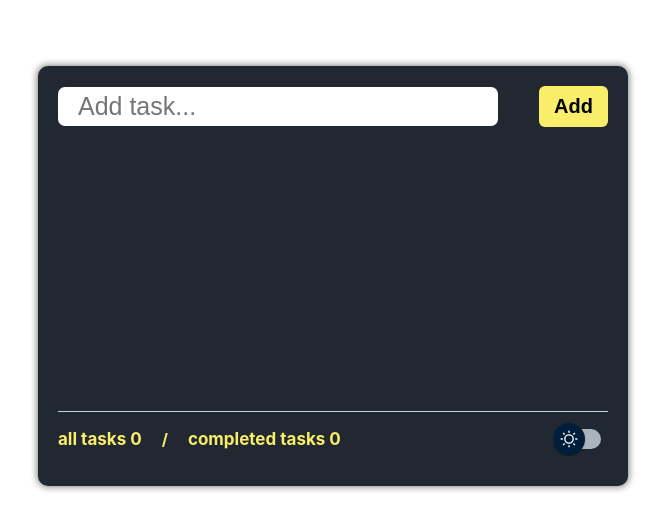
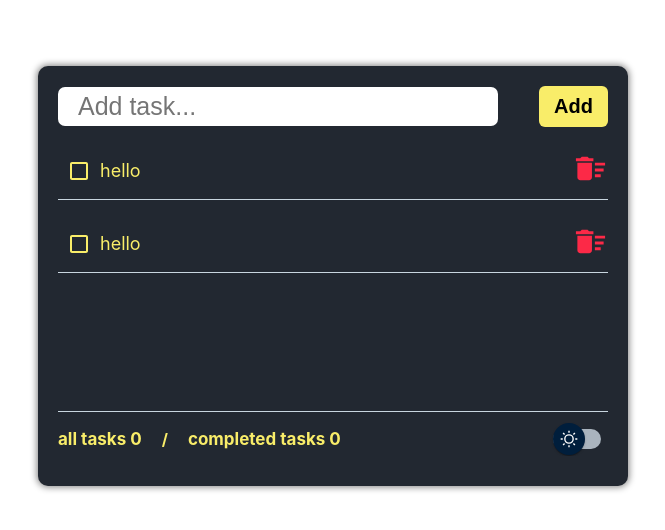
Before and after one commit to VaheGasparyan/todo-list, a React (Create React App) app: page / in a window 1280 px wide. Shown: the part 124-654 px from the top of the page, without its empty margins (307-972 px from the left). Built offline with nearby package versions, Linux system fonts and the light colour scheme.

Commit message:
create drawTodos

```diff
--- /dev/null
+++ b/src/components/drawTodo/components/emptyTodos/index.tsx
@@ -0,0 +1,7 @@
+const EmptyTodos = () => {
+    return (
+        <h1 style={{textAlign: 'center', color: '#f9ed69'}}>No tasks!</h1>
+    );
+};
+
+export default EmptyTodos;
--- /dev/null
+++ b/src/components/drawTodo/drawTodo.css
@@ -0,0 +1,31 @@
+.todo_list {
+    height: 400px;
+    width: 100%;
+
+}
+
+.todo_list .elements {
+    display: flex;
+    justify-content: space-between;
+    align-items: center;
+    border-bottom: 1px solid #C9D6DF;
+    margin-top: 15px;
+}
+
+.todo_list .elements .left {
+    display: flex;
+    align-items: center;
+}
+
+.todo_list .elements p {
+    color: #F9ED69;
+    font-size: 18px;
+}
+
+.todo_list .elements .left svg {
+    color: #F9ED69;
+}
+
+.todo_list .elements .right svg {
+    color: #FC2947;
+}
--- /dev/null
+++ b/src/components/drawTodo/index.tsx
@@ -0,0 +1,34 @@
+import {FC, useEffect} from "react";
+import {IDrawTodoPropsInterface} from "interfaces/drawTodoPropsInterface";
+
+import EmptyTodos from "./components/emptyTodos";
+import {Checkbox} from "@mui/material";
+import DeleteSweepIcon from '@mui/icons-material/DeleteSweep';
+
+import './drawTodo.css';
+
+const DrawTodo: FC<IDrawTodoPropsInterface> = ({ todo }) => {
+    useEffect(() => {
+        console.log(todo);
+    }, []);
+    const label = { inputProps: { 'aria-label': 'Checkbox demo' } };
+    return (
+        <div className='todo_list'>
+            {todo.length ? todo.map(item => {
+                return(
+                    <div className='elements' key={item.id}>
+                        <div className="left">
+                            <Checkbox />
+                            <p>{item.text}</p>
+                        </div>
+                        <div className="right">
+                            <DeleteSweepIcon fontSize='large' />
+                        </div>
+                    </div>
+                )
+            }) : <EmptyTodos />}
+        </div>
+    );
+};
+
+export default DrawTodo;
--- /dev/null
+++ b/src/interfaces/drawTodoPropsInterface.ts
@@ -0,0 +1,5 @@
+import {ITodo} from "./todoState";
+
+export interface IDrawTodoPropsInterface {
+    todo: ITodo[]
+}
--- a/src/todo/index.tsx
+++ b/src/todo/index.tsx
@@ -1,12 +1,15 @@
 import {useReducer} from "react";
+
+import {todosReducer} from "todosReducer";
+import {ITodo} from "interfaces/todoState";
+import {todos} from "todosInitailState";
 
 import TodoForm from "components/todo_form";
 import Footer from "components/footer";
+import DrawTodo from "components/drawTodo";
 
 import './todo.css';
-import {todosReducer} from "todosReducer";
-import {ITodo} from "interfaces/todoState";
-import {todos} from "todos";
+
 
 const Todo = () => {
     const [todo, dispatch] = useReducer(todosReducer, todos);
@@ -14,6 +17,7 @@ const Todo = () => {
     return (
         <div className='todo'>
             <TodoForm />
+            <DrawTodo todo={todo} />
             <Footer />
         </div>
     );
--- a/src/todos/index.ts
+++ /dev/null
@@ -1,3 +0,0 @@
-import {ITodo} from "interfaces/todoState";
-
-export const todos:ITodo[] = [];
--- /dev/null
+++ b/src/todosInitailState/index.ts
@@ -0,0 +1,14 @@
+import {ITodo} from "interfaces/todoState";
+
+export const todos:ITodo[] = [
+    {
+        text: 'hello',
+        id: '1',
+        completed: false
+    },
+    {
+        text: 'hello',
+        id: '2',
+        completed: false
+    }
+];
```
